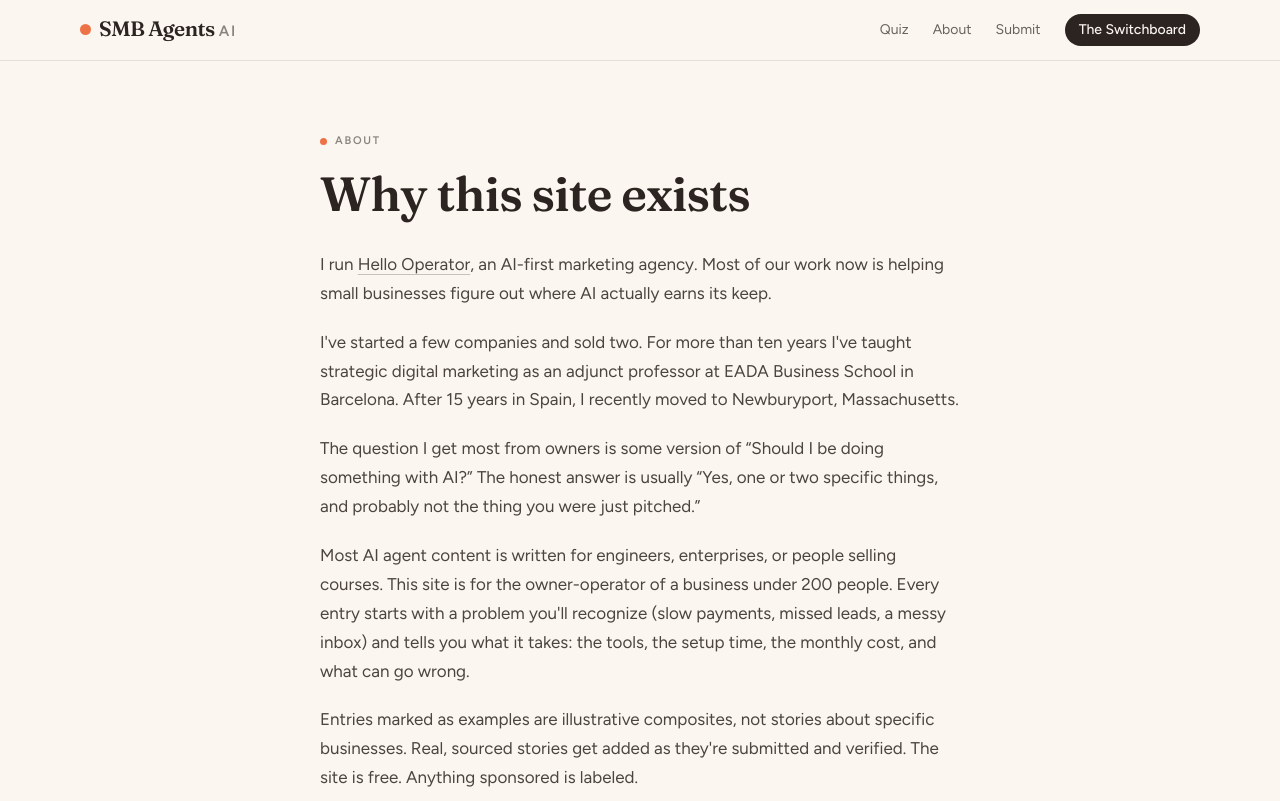
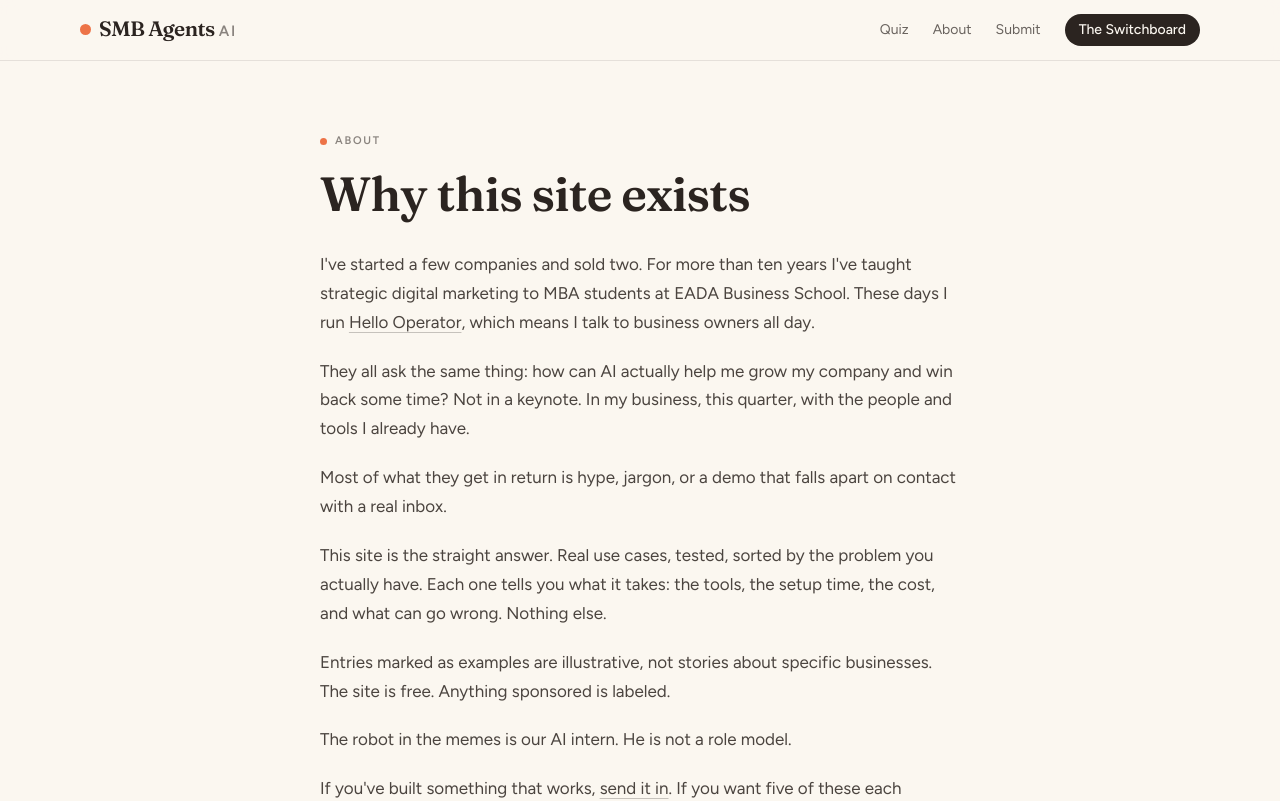
Before and after one commit to Scott-HelloOperator/smbagentsai, a Next.js app: page /about in a window 1280 px wide. Shown: the top 801 px of the page. Built offline with nearby package versions, Linux system fonts and the light colour scheme; no server answers; a web font is replaced by a local one.

Commit message:
About: rewrite copy, drop personal/location details

```diff
--- a/app/about/page.tsx
+++ b/app/about/page.tsx
@@ -10,12 +10,12 @@
     <h1 className="mt-4 font-serif text-4xl font-semibold leading-[1.1] tracking-[-0.015em] text-ink sm:text-5xl">Why this site exists</h1>
 
     <div className="mt-8 space-y-5">
-      <p>I run <a href="https://hellooperator.ai" className={a} target="_blank" rel="noopener">Hello Operator</a>, an AI-first marketing agency. Most of our work now is helping small businesses figure out where AI actually earns its keep.</p>
-      <p>I&apos;ve started a few companies and sold two. For more than ten years I&apos;ve taught strategic digital marketing as an adjunct professor at EADA Business School in Barcelona. After 15 years in Spain, I recently moved to Newburyport, Massachusetts.</p>
-      <p>The question I get most from owners is some version of &ldquo;Should I be doing something with AI?&rdquo; The honest answer is usually &ldquo;Yes, one or two specific things, and probably not the thing you were just pitched.&rdquo;</p>
-      <p>Most AI agent content is written for engineers, enterprises, or people selling courses. This site is for the owner-operator of a business under 200 people. Every entry starts with a problem you&apos;ll recognize (slow payments, missed leads, a messy inbox) and tells you what it takes: the tools, the setup time, the monthly cost, and what can go wrong.</p>
-      <p>Entries marked as examples are illustrative composites, not stories about specific businesses. Real, sourced stories get added as they&apos;re submitted and verified. The site is free. Anything sponsored is labeled.</p>
-      <p>Gary, the robot in the memes, is our AI intern. He is not a role model.</p>
+      <p>I&apos;ve started a few companies and sold two. For more than ten years I&apos;ve taught strategic digital marketing to MBA students at EADA Business School. These days I run <a href="https://hellooperator.ai" className={a} target="_blank" rel="noopener">Hello Operator</a>, which means I talk to business owners all day.</p>
+      <p>They all ask the same thing: how can AI actually help me grow my company and win back some time? Not in a keynote. In my business, this quarter, with the people and tools I already have.</p>
+      <p>Most of what they get in return is hype, jargon, or a demo that falls apart on contact with a real inbox.</p>
+      <p>This site is the straight answer. Real use cases, tested, sorted by the problem you actually have. Each one tells you what it takes: the tools, the setup time, the cost, and what can go wrong. Nothing else.</p>
+      <p>Entries marked as examples are illustrative, not stories about specific businesses. The site is free. Anything sponsored is labeled.</p>
+      <p>The robot in the memes is our AI intern. He is not a role model.</p>
       <p>If you&apos;ve built something that works, <Link className={a} href="/submit">send it in</Link>. If you want five of these each morning, <Link className={a} href="/#switchboard">subscribe to The Switchboard</Link>.</p>
     </div>
 
@@ -28,7 +28,7 @@
         <div className="min-w-0">
           <p className="font-sig text-[3.5rem] leading-[0.8] text-ink sm:text-6xl" aria-hidden>Scott</p>
           <p className="mt-1 font-semibold text-ink">Scott Mackin</p>
-          <p className="text-[15px] leading-snug text-ink/60">Founder, Hello Operator · Newburyport, MA</p>
+          <p className="text-[15px] leading-snug text-ink/60">Founder, Hello Operator</p>
           <a href={LINKEDIN} target="_blank" rel="noopener" className="mt-1 inline-block text-[15px] font-medium text-ink underline decoration-clay-500 underline-offset-4">LinkedIn ↗</a>
         </div>
       </div>
```
